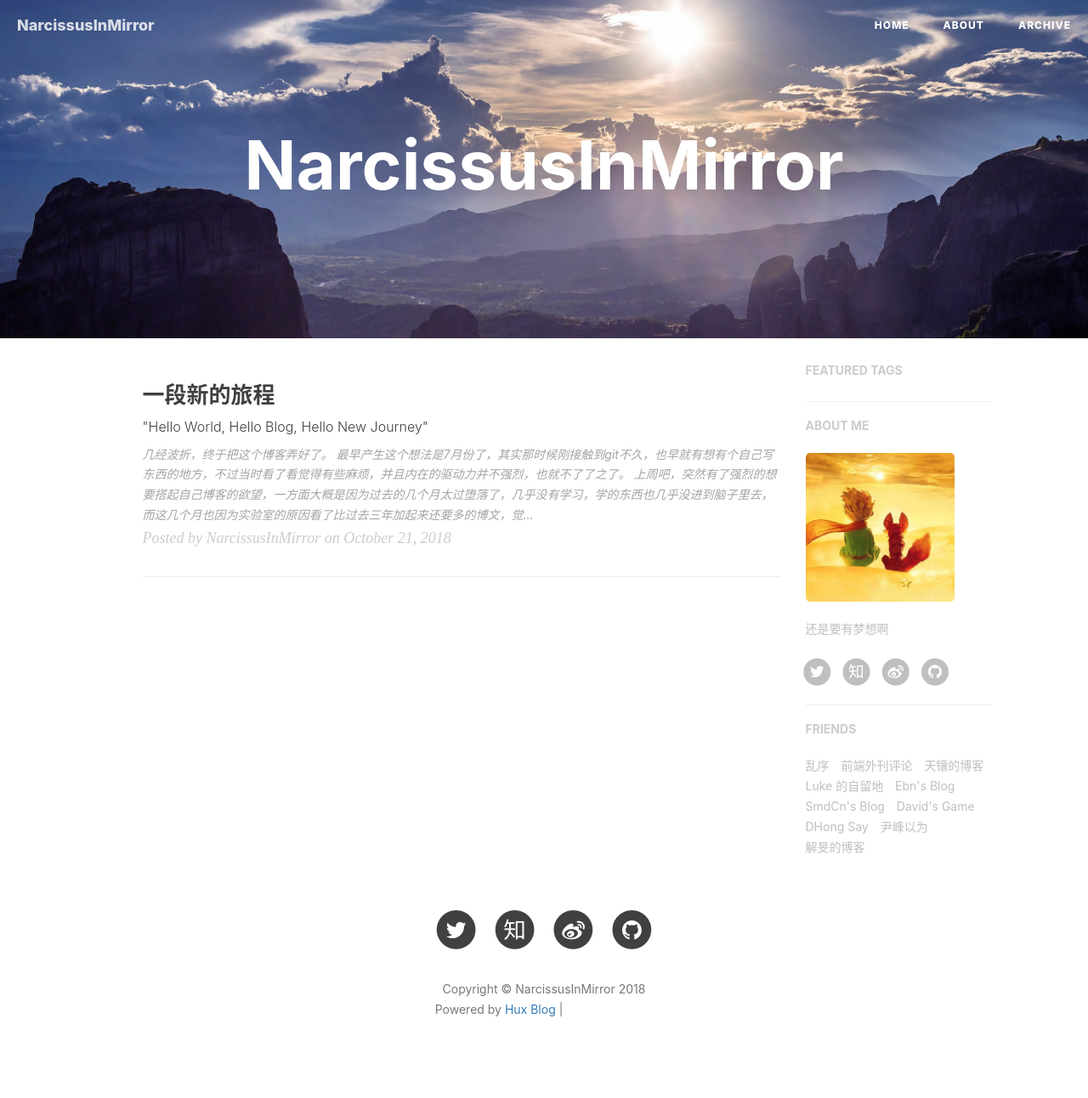
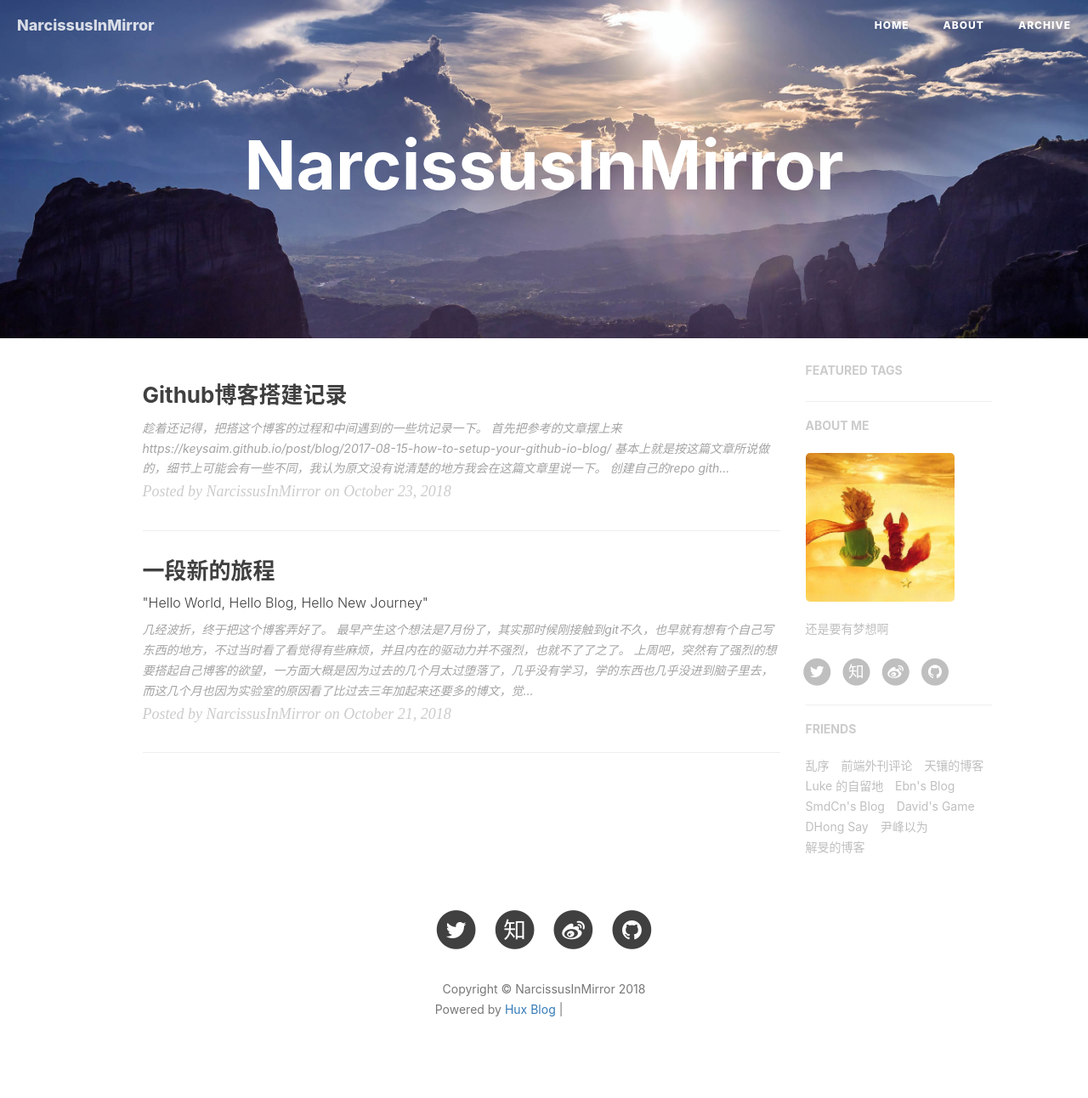
Before and after one commit to NarcissusInMirror/NarcissusInMirror.github.io, a Jekyll site: the page built from index.html, in a window 1280 px wide. Shown: the whole page at 85% size. Built offline with Jekyll 4.4.1, drawn with Linux system fonts in a browser that asks for light colours; nearby versions of some CDN libraries; the list of posts is cut into pages by our own code; comment, search, counter and statistics services are not loaded; some of the changed lines change nothing that is shown; grey boxes are pictures that could not be loaded.

Commit message:
commit a post

````diff
--- a/_config.yml
+++ b/_config.yml
@@ -3,8 +3,8 @@ title: NarcissusInMirror
 SEOTitle: NarcissusInMirror
 header-img: img/home-bg.jpg
 email: qiush2015@gmail.com
-description: "关于程序与设计、黑客与画家 | 黄玄，Web & Mobile Lover，Software Engineer，UX Designer | 这里是 @Hux黄玄 的个人博客，与你一起发现更大的世界。"
-keyword: "黄玄, Hux黄玄, Hux, 鬼栈, huxpro, @huxpro, 黄玄的博客, Hux Blog, 博客, 个人网站, 互联网, Web, JavaScript, 前端, 设计"
+description: ""
+keyword: ""
 url: "https://narcissusinmirror.github.io"              # your host, for absolute URL
 baseurl: ""                             # for example, '/blog' if your blog hosted on 'host/blog'
 
--- /dev/null
+++ b/_posts/2018-10-23-Blog.markdown
@@ -0,0 +1,91 @@
+---
+layout:     post
+title:      "Github博客搭建记录"
+subtitle:   " "
+date:       2018-10-23 12:00:00
+author:     "NarcissusInMirror"
+header-img: "img/post-bg-2015.jpg"
+catalog: true
+tags:
+    - 教程
+---
+
+趁着还记得，把搭这个博客的过程和中间遇到的一些坑记录一下。
+
+首先把参考的文章摆上来
+> https://keysaim.github.io/post/blog/2017-08-15-how-to-setup-your-github-io-blog/
+
+
+基本上就是按这篇文章所说做的，细节上可能会有一些不同，我认为原文没有说清楚的地方我会在这篇文章里说一下。
+
+### 创建自己的repo
+github博客本质上是一个自己账号下的一个仓库，所以我们的第一步是创建这样一个仓库：
+![](/img/in-post/post-181023-1.png)
+在这里，仓库的名字是有格式要求的，即 `username.github.io` ，其中`username`是你github的用户名。
+
+这样，我们就创建好了一个空白的仓库。
+
+下面呢，我们把创建的这个仓库clone到本地（默认已经配置好SSH了啊，配置SSH的操作就不写了……）
+
+`$ git clone git@github.com:NarcissusInMirror/NarcissusInMirror.github.io.git`
+
+因为是空白的，所以系统会提示你clone下来了一个空的仓库，无视就好了~
+
+然后，原文这里是先让我们添加了一个index.html文件并且push到github上让我们看了看效果，其实就是打印出了一个hello world，这里就先不做这一步了，因为做了这一步之后仓库就不是空白的了，进行之后的操作会涉及到合并冲突的问题，解决是肯定可以解决的，但是就会比较麻烦，只要前面都按着做的话不会有什么问题出现，所以我们直接进行下面的操作。
+
+### 使用模版
+
+前面说了这个博客本质上是一个仓库，要通过我们手动在仓库里添加各种文件才能得到相应的效果，这就要求有一定的前端功底了，我看到这里也是吓了一跳，难道我写个博客还要自己写前端么？？？显然是不用的，网上早就有各种各样的模版可以用了，这篇文章用的就是一个算是有一些人气的模版吧，github上有3400多star。github的链接如下：
+
+> https://github.com/Huxpro/huxpro.github.io
+
+怎么用呢？
+
+这里又和原文有些不同了，作为一个本科专业是通信工程的学生，不得不承认我计算机方面的素养并不很高, 所以平时做事总会有一些野路子==
+
+首先呢，既然我们要用别人的模版（所谓别人的模版，当然就是别人的仓库啦），我们就要在github上fork他的仓库，或者是clone到本地。这里呢，我选择的是clone到本地的方法。
+
+`$ git clone git@github.com:Huxpro/huxpro.github.io.git`
+
+好的，这样这个仓库就到了我们的电脑上了。之后要做的呢，是将自己的空白仓库设置为远程仓库，这里简单以我的理解说一下远程仓库的事情。我们将一个仓库clone到本地，那么这个在git上的仓库就是本地仓库的远程仓库，他的名字是默认的origin，这也就是 `git push origin master`中origin的意思。但是显然，我们在这里clone下来的是大神的仓库，不可能修改以后原路push到人家的仓库里是不是，人家也不会同意的，于是就把自己的空白仓库设置成远程仓库就好了，命令如下（先`cd`到clone下来的仓库里啊）
+```
+$ git remote add mine https://github.com/NarcissusInMirror/NarcissusInMirror.github.io
+```
+
+
+这里的mine就是给远程仓库起的别名，任何合法的字符串都是可以的，可以随便按你的心意取,使用`$ git remote -v`可以看到当前仓库的远程仓库 如图
+![](/img/in-post/post-181023-3.png)
+
+这时其实就可以开始操作了，修改本地仓库的文件，"git三件套"push到远程仓库上
+```
+$ git add .
+$ git commit -m "comment"
+$ git push mine master
+```
+没有问题的话就OK了。
+
+#### 一点野路子
+但是这里的话呢，本地仓库的名字就会是huxpro.github.io，这对于有点强迫症的我来说有点受不了啊，这时候该怎么办呢？改文件夹的名字吗，不行，感觉一定会碰到未可知的错误，这时菜鸡的我就没辙了。那咋办呢？这里有个野路子，提供给大家哈哈。首先呢，使用clone命令把自己的空白仓库clone下来，这时候本地会出现一个空白的仓库，打开文件夹，是什么都看不到的，但实际上呢，这个文件夹里有一个.git文件夹，是隐藏的，mac用户可以使用`shift+command+.` 显示隐藏文件夹，这个文件夹里存放着配置相关的信息。这时候呢，只要将之前clone下来的模版中的所有文件（注意，不能把那个文件夹里的.git文件也复制过去哦，这个只要是没有开启显示隐藏文件夹的情况下全选赋值就好，否则会报错，告诉你隐藏文件夹不能复制。）复制到你这个仓库里，然后再“git三件套”使上就ok啦。
+
+### 把博客变成你自己的
+如果push没有问题的话，再修改一几个文件，就可以显示博客了
+ * 一个就是仓库下的_config.yml，最主要的是把url和baseurl修改一下，如图所示
+![](/img/in-post/post-181023-2.png)
+ * 然后是CNAME文件，这里我也不太懂，但是要把里面的域名删掉，不然会报错。（做完之后也要push上去才行哦）
+
+
+这两步做完之后，等一小会，在浏览器里输入你的域名：
+> https://username.github.io （换成自己的用户名）
+
+就会显示出大神的模版啦，其实就是一模一样的博客。
+
+后续的工作其实就是把博客变成自己的了，主要的一些配置文件都在_config.yml中，博文都放在_post文件夹下，图片都在img文件下，大家自己探索就好。
+
+### 遇到的一个问题及解决办法
+刚开始弄的时候一直出现无显示页面的问题，如下图所示
+![](/img/in-post/post-181023-5.png)
+由于不清楚具体的代码结构，在这一点上卡了好几天，还在原作者的repo下开了个issue问了一下。后来发现，如果出了什么错，github是会给你发邮件的。
+![](/img/in-post/post-181023-6.png)
+这个错报得我一开始是不太相信的，因为我觉得一个readme怎么会对网页有影响呢…………不过死马当活马医，我还是去试了试，他告诉我tag没有正确结束，我也不太会结束，干脆把这一句删掉了……
+![](/img/in-post/post-181023-4.png)
+然后竟然真的可以了……所以得出的结论就是，如果有什么问题，一定要注意邮箱啊！
````
Also changed, not shown: img/in-post/post-181023-1.png (added), img/in-post/post-181023-2.png (added), img/in-post/post-181023-3.png (added), img/in-post/post-181023-4.png (added), img/in-post/post-181023-5.png (added), img/in-post/post-181023-6.png (added).
